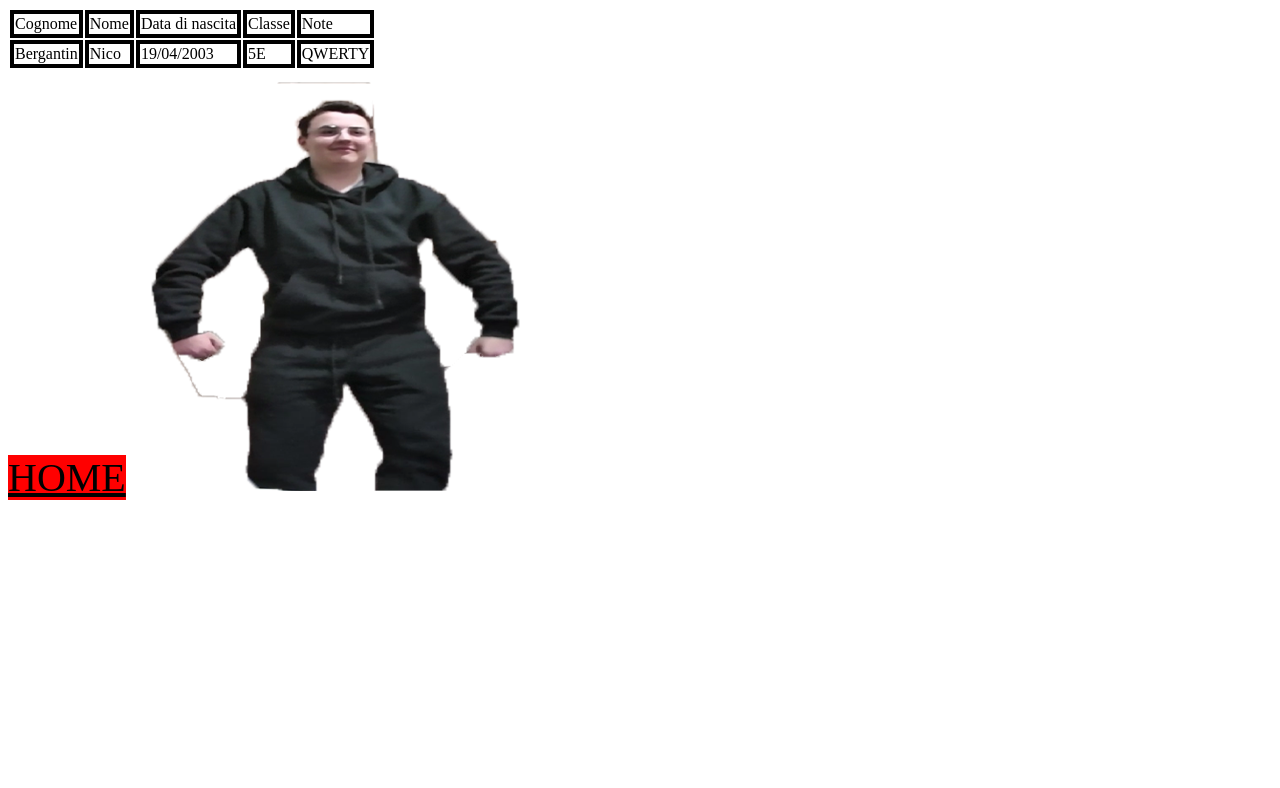
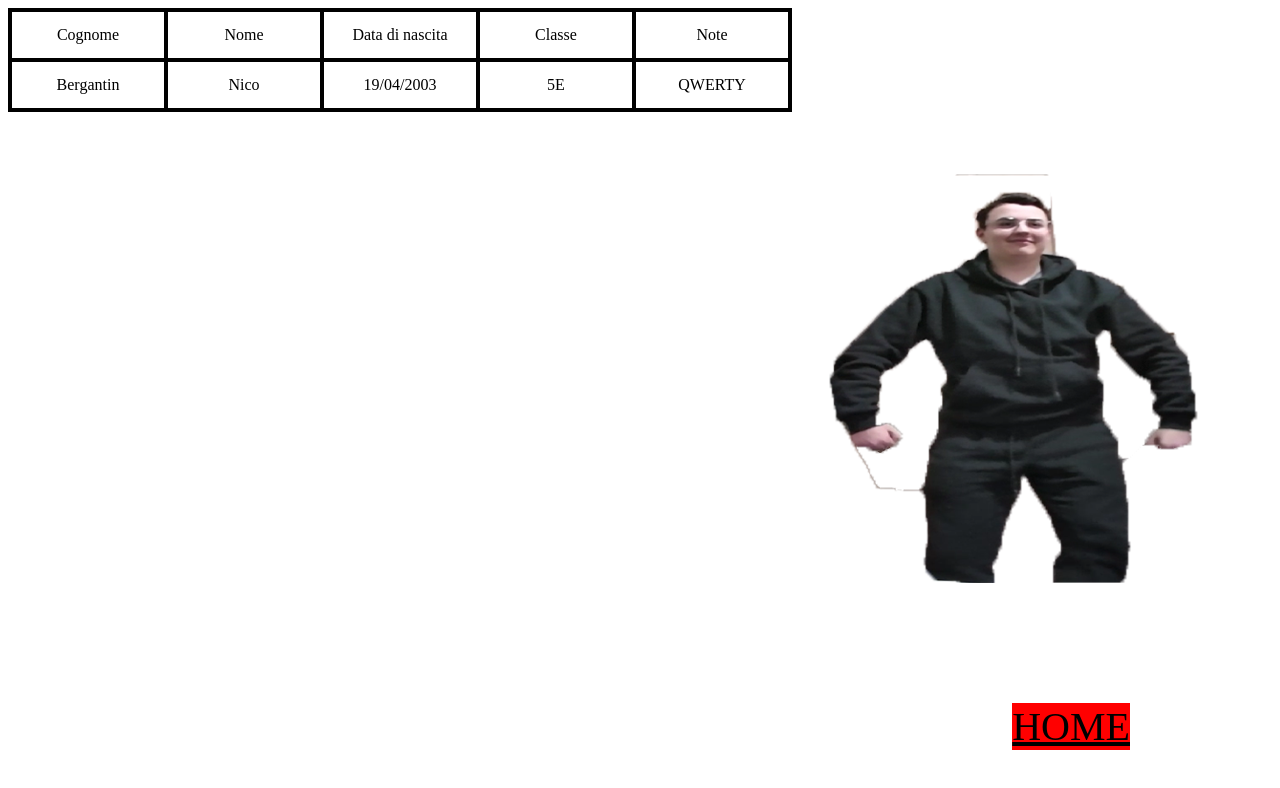
Before and after one commit to cristianogregnanin/5ehtml, a plain HTML site: page BergantinNicoHTML/bergantin.nico.html in a window 1280 px wide. Drawn offline with Linux system fonts and the light colour scheme.

Commit message:
Update style.css

```diff
--- a/BergantinNicoHTML/style.css
+++ b/BergantinNicoHTML/style.css
@@ -1,7 +1,36 @@
+table{
+	padding-top: 20px;
+	border-collapse: collapse;
+	height:20px;
+	text-align:center
+}
 
-tr, td {
-          border: 4px solid black;
-       }
+tr	{
+	border: 4px solid black;
+	}
+
+td {
+	border: 4px solid black;
+	width: 150px;
+	height: 50px;
+}
+
+a{
+	float:left;
+	position: fixed;
+	bottom: 50px;
+	right:150px;
+}
+
+img{
+	float: left;
+	padding-top: 50px;
+	padding-left: 800px;
+    padding-right:50px;
+    padding-bottom:150px;
+    width:422px;
+    height:421px;
+}
 
 .button{
 		background-color: red;
```
